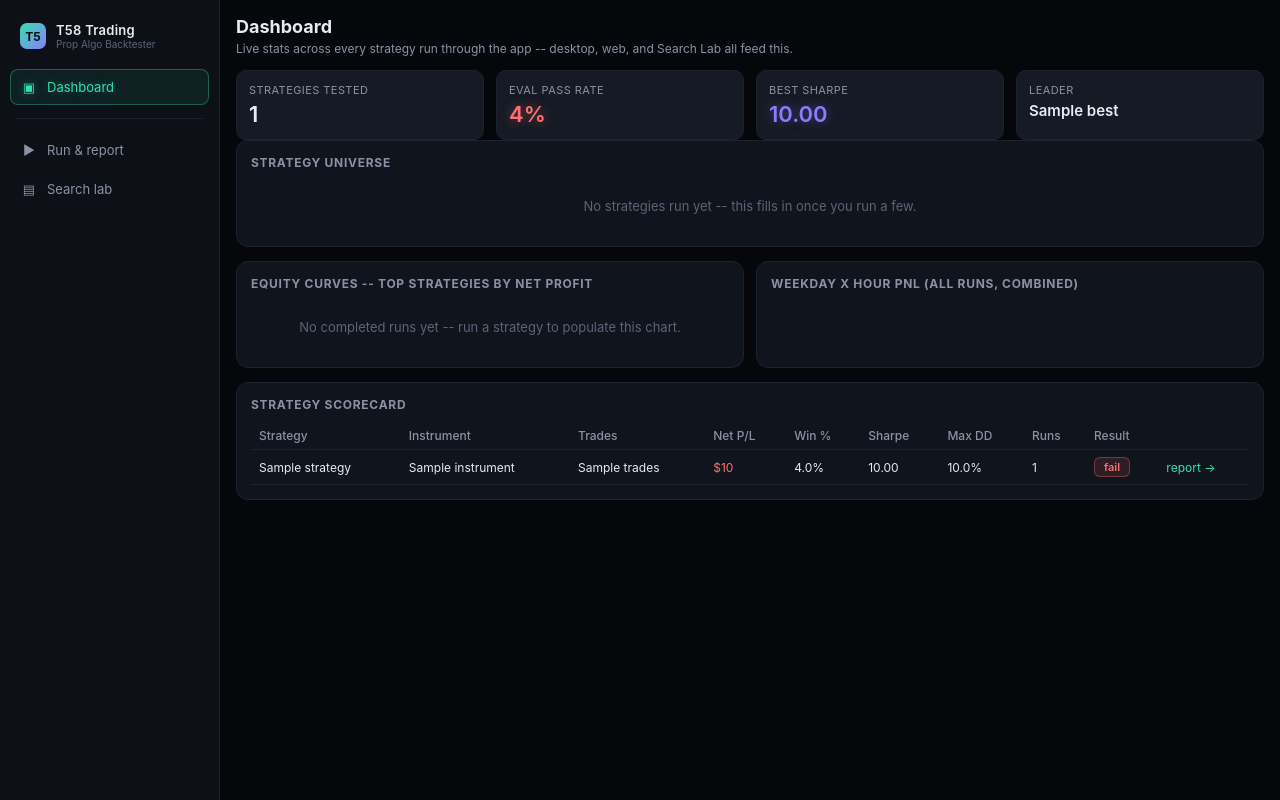
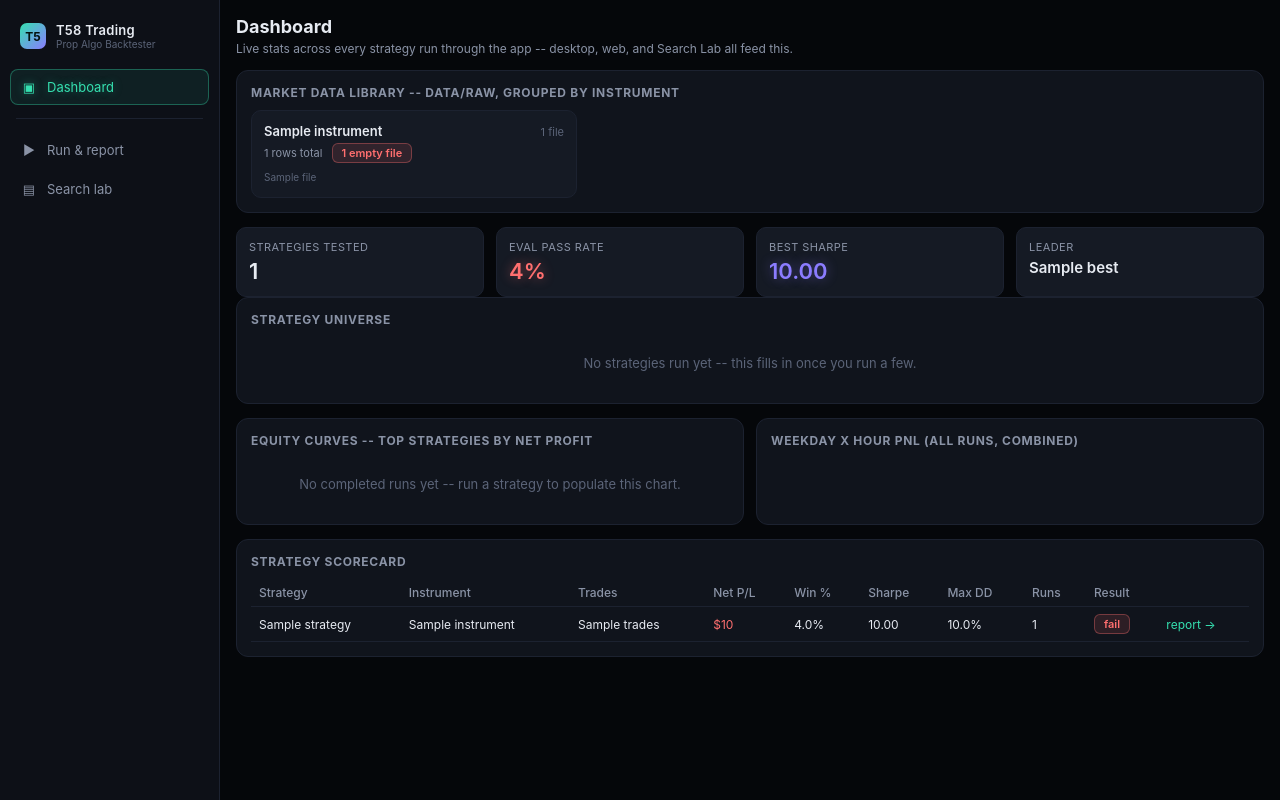
Before and after one commit to okmantz/T58-PROP-ALGO-BACKTESTER, a Flask app: template app/web/templates/dashboard.html in a window 1280 px wide. Run offline with Flask 3, Linux system fonts and the light colour scheme; the template is opened without the code that fills it: most values are stand-ins (such as "Sample title", 1, 10 or a date in 2020); some libraries are stand-ins or nearby versions.

Commit message:
Add files via upload

```diff
--- a/app/web/templates/dashboard.html
+++ b/app/web/templates/dashboard.html
@@ -21,6 +21,35 @@
 <div class="t58-page-header">
   <h1>Dashboard</h1>
   <p>Live stats across every strategy run through the app -- desktop, web, and Search Lab all feed this.</p>
+</div>
+
+<div class="t58-card">
+  <h2>Market data library -- data/raw, grouped by instrument</h2>
+  {% if dataset_groups %}
+  <div class="t58-grid cols-3" style="gap:10px;">
+    {% for g in dataset_groups %}
+    <div class="t58-stat" style="text-align:left;">
+      <div style="display:flex;justify-content:space-between;align-items:baseline;">
+        <span style="font-weight:600;font-size:13px;">{{ g.instrument }}</span>
+        <span style="font-size:11px;color:var(--text-dim);">{{ g.file_count }} file{{ 's' if g.file_count != 1 }}</span>
+      </div>
+      <div style="font-size:11px;color:var(--text-muted);margin-top:4px;">
+        {{ "{:,}".format(g.total_rows) }} rows total
+        {% if g.empty_count %}
+        <span class="t58-pill fail" style="margin-left:6px;">{{ g.empty_count }} empty file{{ 's' if g.empty_count != 1 }}</span>
+        {% endif %}
+      </div>
+      <div style="font-size:10px;color:var(--text-dim);margin-top:6px;line-height:1.6;">
+        {% for f in g.files %}
+        <span style="{{ 'opacity:0.4;text-decoration:line-through;' if f.empty }}">{{ f.name }}</span>{{ ", " if not loop.last }}
+        {% endfor %}
+      </div>
+    </div>
+    {% endfor %}
+  </div>
+  {% else %}
+  <div class="t58-empty">No CSVs found under data/raw/ yet -- upload one from Run &amp; report, or drop files into instrument subfolders there.</div>
+  {% endif %}
 </div>
 
 <div class="t58-grid cols-4" id="stat-cards">
@@ -87,7 +116,7 @@
       </tbody>
     </table>
     {% else %}
-    <div class="t58-empty">No runs yet. Head to Run &amp; report and run your first strategy -- it'll show up here automatically.</div>
+    <div class="t58-empty">No backtests run yet. Your market data is loaded and ready above -- head to Run &amp; report and run your first strategy to populate this scorecard.</div>
     {% endif %}
   </div>
 </div>
```
